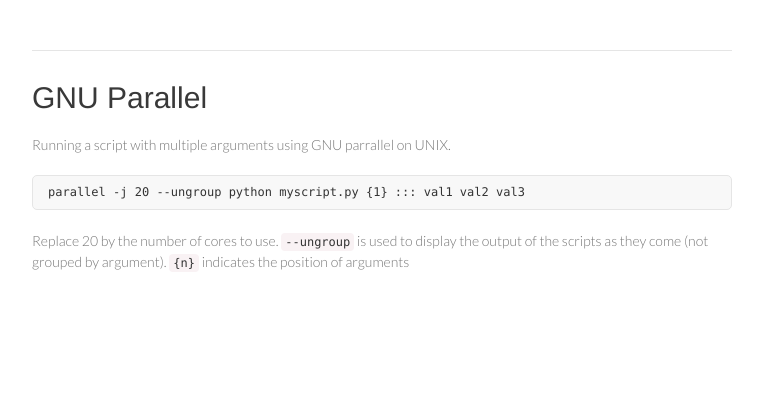
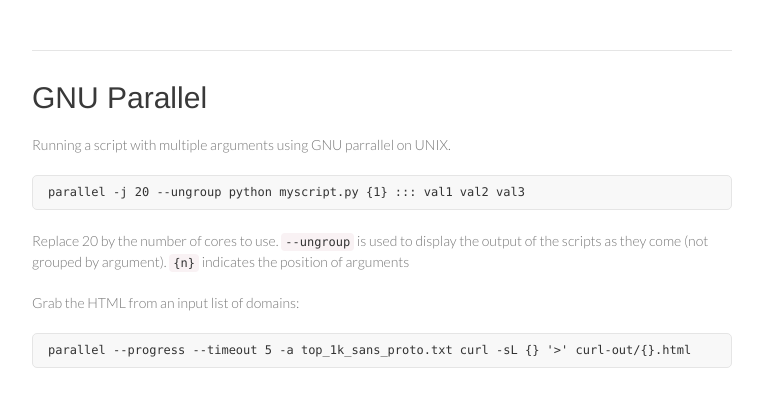
Before and after one commit to rjwalls/tips, a Jekyll site: the page built from _posts/1900-01-01-parallel.md, in a window 1280 px wide. Shown: the top 407 px of the page, without its empty margins (258-1021 px from the left). Built offline with Jekyll 4.4.1, drawn with Linux system fonts in a browser that asks for light colours; Markdown is read by kramdown in place of the engine named in the settings.

Commit message:
Update 1900-01-01-parallel.md

````diff
--- a/_posts/1900-01-01-parallel.md
+++ b/_posts/1900-01-01-parallel.md
@@ -11,3 +11,9 @@ parallel -j 20 --ungroup python myscript.py {1} ::: val1 val2 val3
 
 Replace 20 by the number of cores to use. `--ungroup` is used to display the output of the
 scripts as they come (not grouped by argument). `{n}` indicates the position of arguments
+
+Grab the HTML from an input list of domains:
+
+```bash
+parallel --progress --timeout 5 -a top_1k_sans_proto.txt curl -sL {} '>' curl-out/{}.html
+```
````
